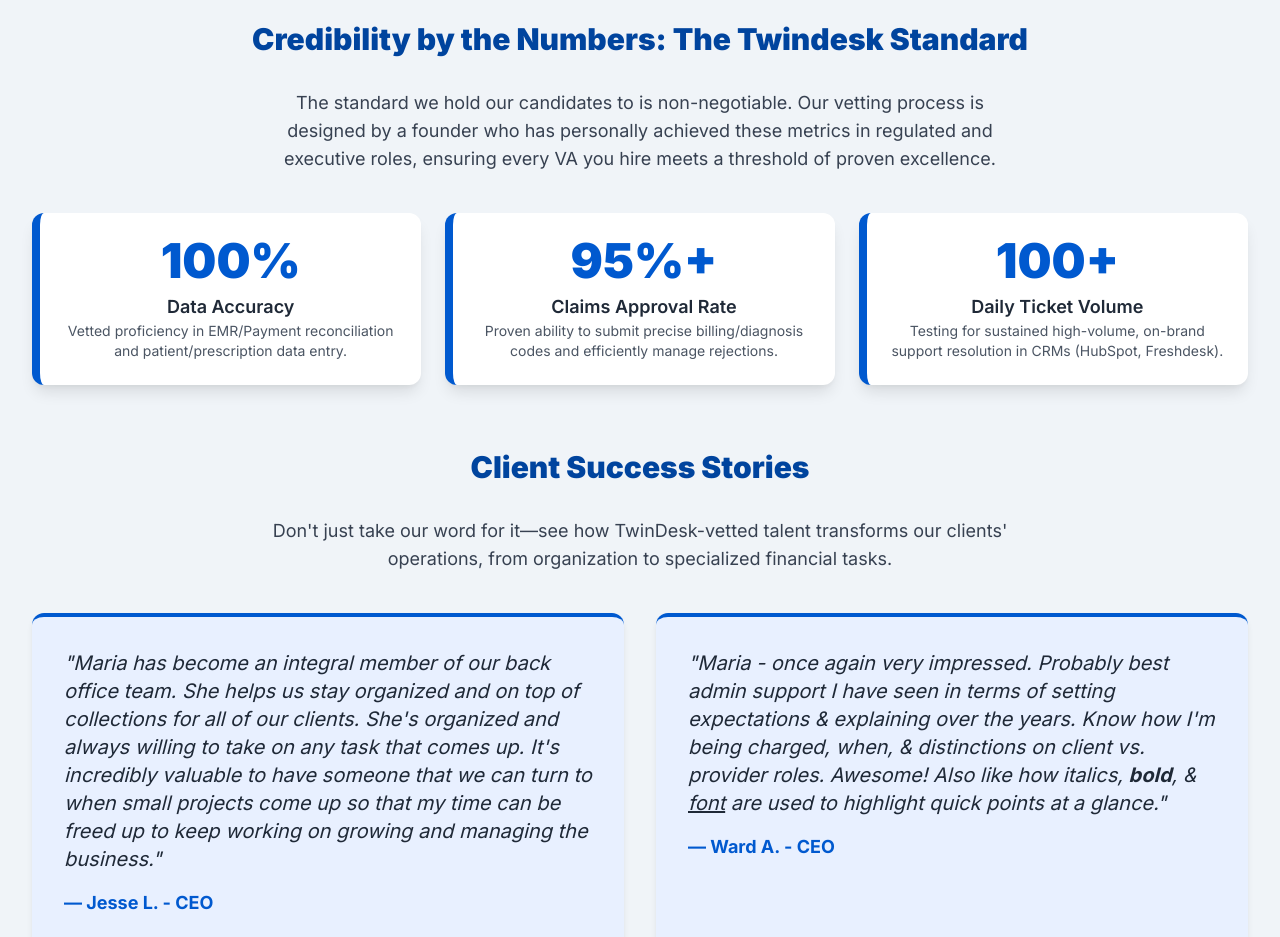
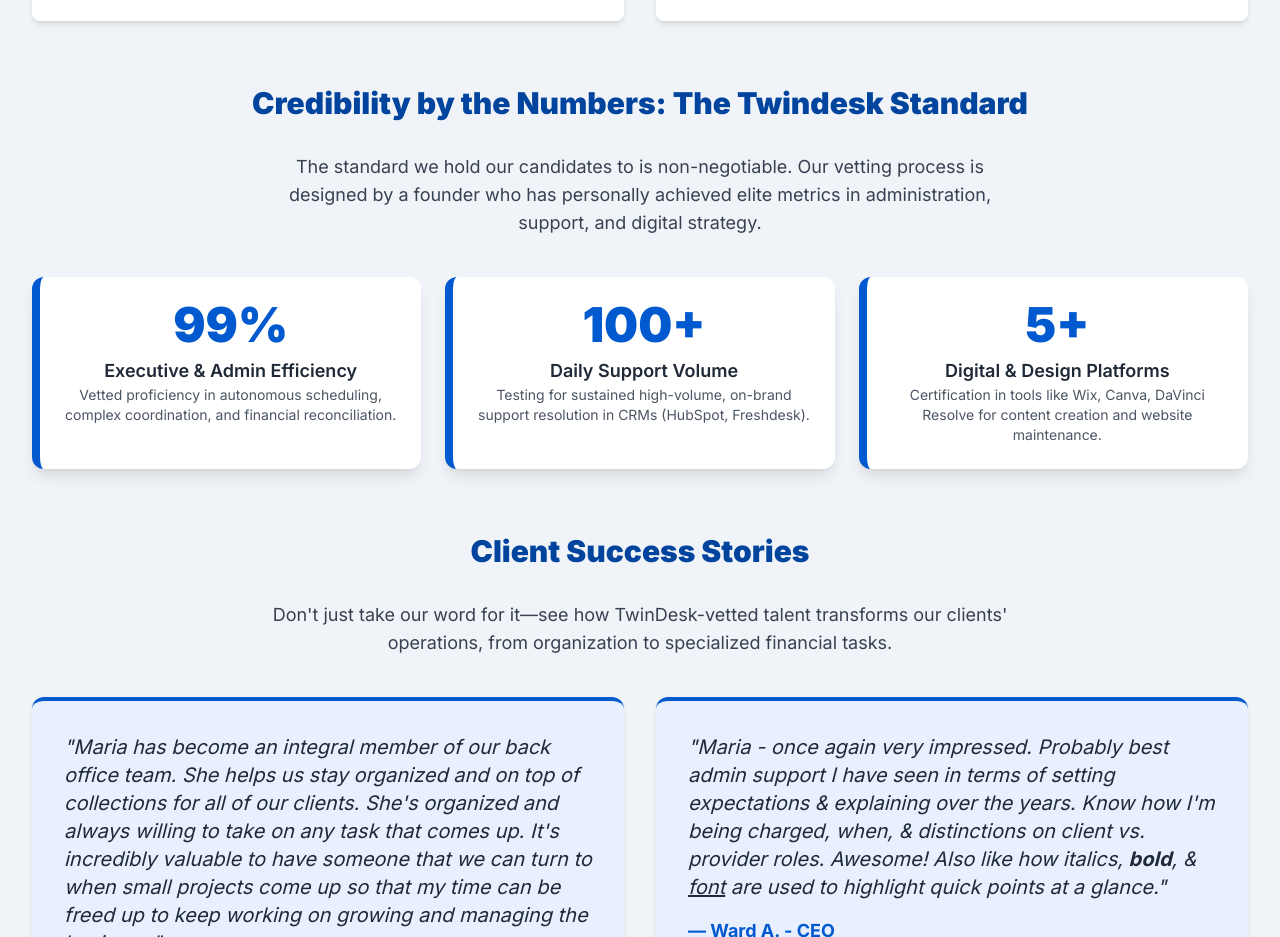
Before and after one commit to twindesks/portfolio, a plain HTML site: page index.html in a window 1280 px wide. Shown: the part 1483-2420 px from the top of the page. Drawn offline with nearby package versions, Linux system fonts and the light colour scheme.

Commit message:
Update index.html

```diff
--- a/index.html
+++ b/index.html
@@ -84,6 +84,15 @@
 <body class="text-gray-800">
 
     <header class="bg-deep-blue text-white p-8 text-center shadow-lg">
+        <div class="flex flex-col items-center justify-center">
+            <!-- UPDATED: Changed placeholder URL to use a transparent background (f0f4f8)
+                 and a light blue text color (#00DFFC) for better contrast on the dark header.
+                 This emulates a transparent logo better. -->
+            <img src="https://placehold.co/150x50/00449E/00DFFC?text=Twindesk+Logo"
+                 alt="Twindesk Logo"
+                 class="h-12 w-auto mb-4"
+                 style="filter: drop-shadow(0 0 5px rgba(0, 0, 0, 0.3));">
+        </div>
         <h1 class="text-4xl md:text-5xl font-extrabold mb-2">TWINDESK: ELITE VIRTUAL ASSISTANTS</h1>
         <h2 class="text-2xl md:text-3xl font-semibold text-blue-200">Zero Hiring Risk. Guaranteed Performance.</h2>
     </header>
@@ -157,23 +166,26 @@
 
         <section id="founder-credibility" class="mb-16">
             <h2 class="text-3xl font-extrabold text-center text-deep-blue mb-8">Credibility by the Numbers: The Twindesk Standard</h2>
-            <p class="text-lg text-center text-gray-700 max-w-3xl mx-auto mb-10">The standard we hold our candidates to is non-negotiable. Our vetting process is designed by a founder who has personally achieved these metrics in regulated and executive roles, ensuring every VA you hire meets a threshold of proven excellence.</p>
+            <p class="text-lg text-center text-gray-700 max-w-3xl mx-auto mb-10">The standard we hold our candidates to is non-negotiable. Our vetting process is designed by a founder who has personally achieved elite metrics in administration, support, and digital strategy.</p>
 
             <div class="grid grid-cols-1 sm:grid-cols-2 lg:grid-cols-3 gap-6">
+
                 <div class="stat-card p-6 border-l-8 border-primary">
-                    <p class="big-number text-primary">100%</p>
-                    <h4 class="text-lg font-semibold mt-2">Data Accuracy</h4>
-                    <p class="text-sm text-gray-600">Vetted proficiency in EMR/Payment reconciliation and patient/prescription data entry.</p>
+                    <p class="big-number text-primary">99%</p>
+                    <h4 class="text-lg font-semibold mt-2">Executive & Admin Efficiency</h4>
+                    <p class="text-sm text-gray-600">Vetted proficiency in autonomous scheduling, complex coordination, and financial reconciliation.</p>
                 </div>
-                <div class="stat-card p-6 border-l-8 border-primary">
-                    <p class="big-number text-primary">95%+</p>
-                    <h4 class="text-lg font-semibold mt-2">Claims Approval Rate</h4>
-                    <p class="text-sm text-gray-600">Proven ability to submit precise billing/diagnosis codes and efficiently manage rejections.</p>
-                </div>
+
                 <div class="stat-card p-6 border-l-8 border-primary">
                     <p class="big-number text-primary">100+</p>
-                    <h4 class="text-lg font-semibold mt-2">Daily Ticket Volume</h4>
+                    <h4 class="text-lg font-semibold mt-2">Daily Support Volume</h4>
                     <p class="text-sm text-gray-600">Testing for sustained high-volume, on-brand support resolution in CRMs (HubSpot, Freshdesk).</p>
+                </div>
+
+                <div class="stat-card p-6 border-l-8 border-primary">
+                    <p class="big-number text-primary">5+</p>
+                    <h4 class="text-lg font-semibold mt-2">Digital & Design Platforms</h4>
+                    <p class="text-sm text-gray-600">Certification in tools like Wix, Canva, DaVinci Resolve for content creation and website maintenance.</p>
                 </div>
             </div>
         </section>
```
